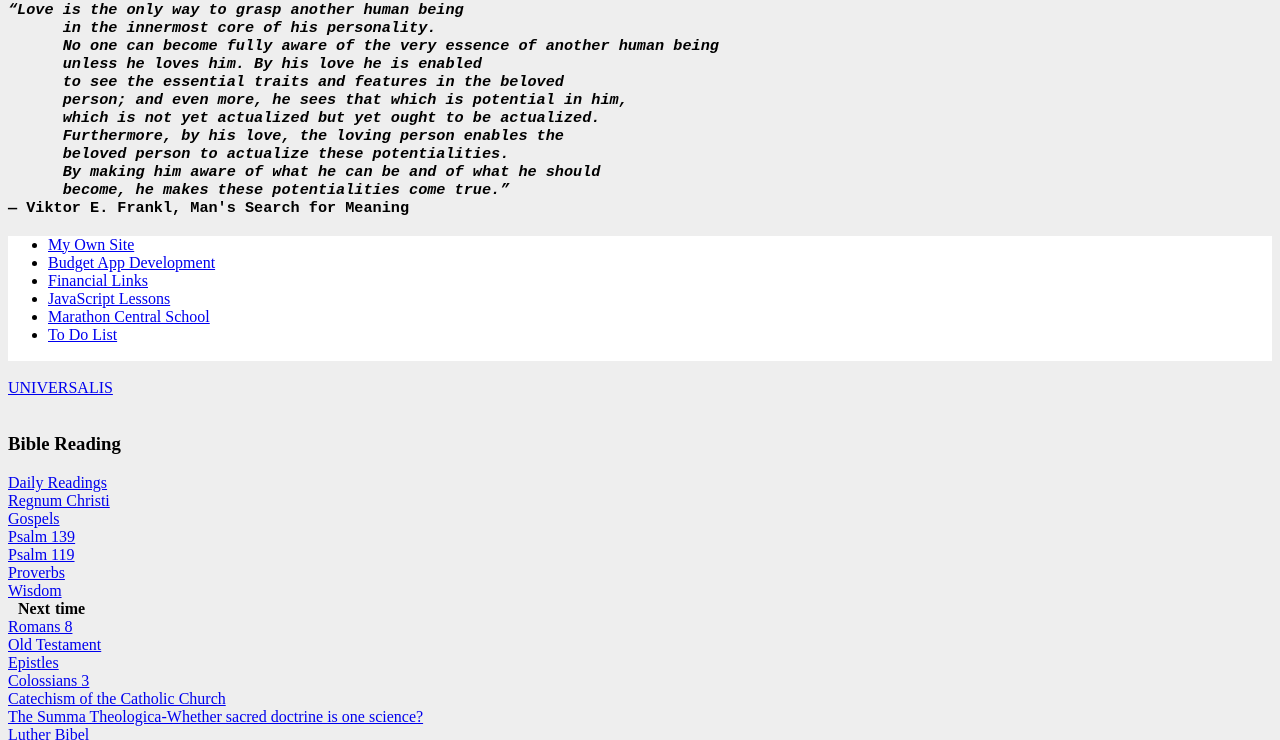
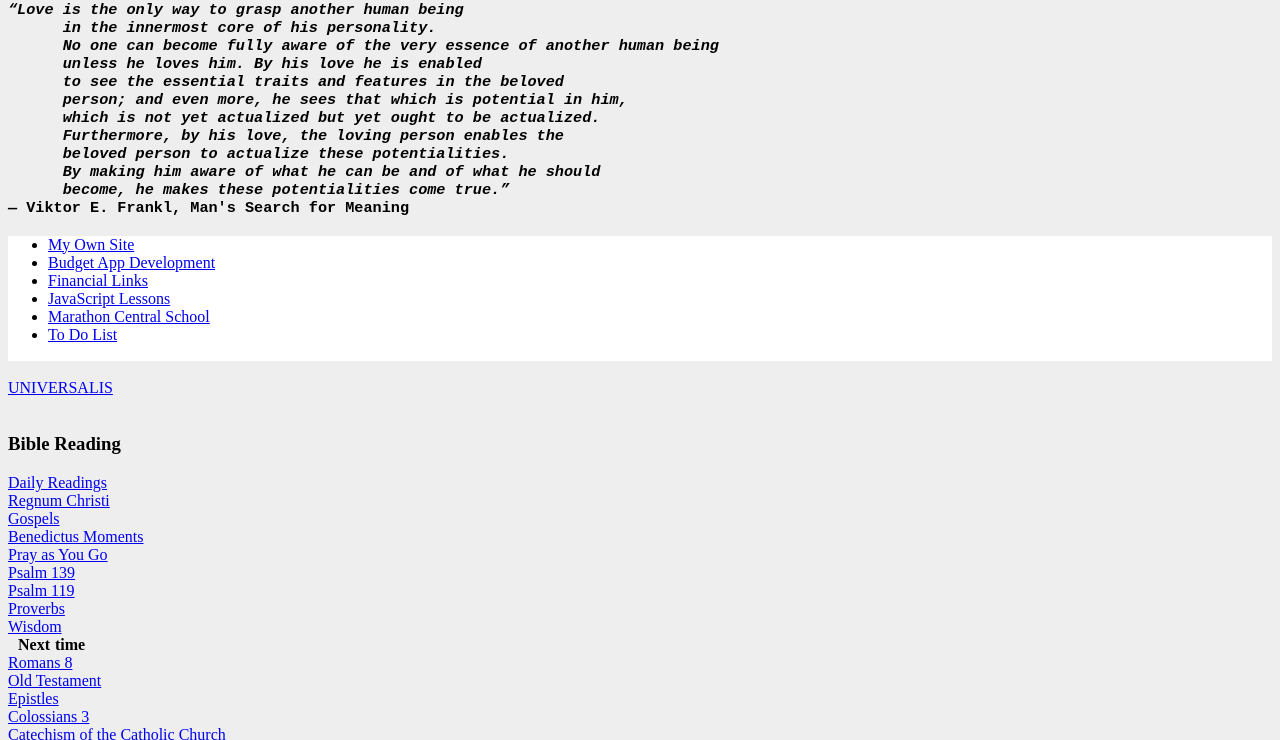
Before and after one commit to dru11/da, a plain HTML site: page devotional.html in a window 1280 px wide. Shown: the part 79-819 px from the top of the page. Drawn offline with Linux system fonts and the light colour scheme.

Commit message:
Update devotional.html

```diff
--- a/devotional.html
+++ b/devotional.html
@@ -42,8 +42,10 @@
     <a href="https://bible.usccb.org" target="_blank">Daily Readings</a><br>
     <a href="https://www.regnumchristi.org/en/daily-meditation/" target="_blank">Regnum Christi</a><br>
     <a href="https://www.biblegateway.com/passage/?search=Matthew%2012&version=RSVCE;LUTH1545" target="_blank">Gospels</a><br>
-    <a href="https://www.biblegateway.com/passage/?search=psalm%20139&version=RSVCE,LUTH1545">Psalm 139</a><br>
-    <a href="https://www.biblegateway.com/passage/?search=psalm+119&version=RSVCE;LUTH1545">Psalm 119</a><br>
+    <a href="https://www.stlukeproductions.com/benedictus" target="_blank">Benedictus Moments</a><br>
+    <a href="https://pray-as-you-go.org" target="_blank">Pray as You Go</a><br>
+    <a href="https://www.biblegateway.com/passage/?search=psalm%20139&version=RSVCE,LUTH1545" target="_blank">Psalm 139</a><br>
+    <a href="https://www.biblegateway.com/passage/?search=psalm+119&version=RSVCE;LUTH1545" target="_blank">Psalm 119</a><br>
     <a href="https://www.biblegateway.com/passage/?search=Proverbs%201&version=RSVCE,LUTH1545" target="_blank">Proverbs</a><br>
     <a href="https://www.biblegateway.com/passage/?search=Wisdom%2018&version=RSVCE" target="_blank">Wisdom</a><br><b class="wordspace">&nbsp Next time</b><br>
     <a href="https://www.biblegateway.com/passage/?search=romans%208&version=RSVCE,LUTH1545" target="_blank">Romans 8</a><br>
```
